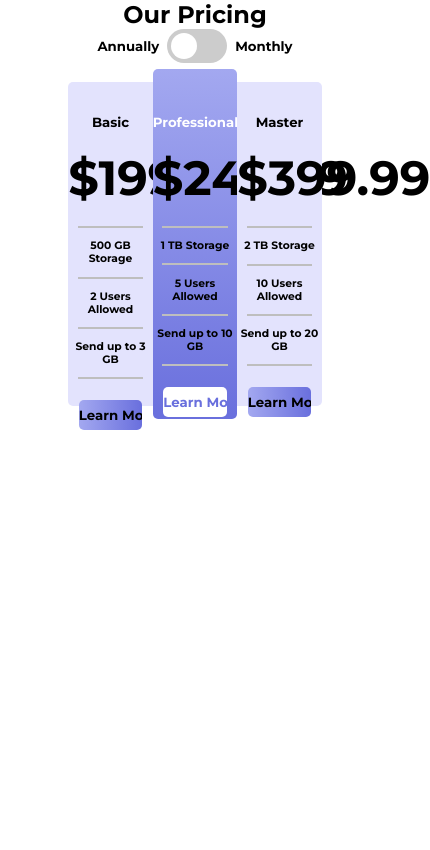
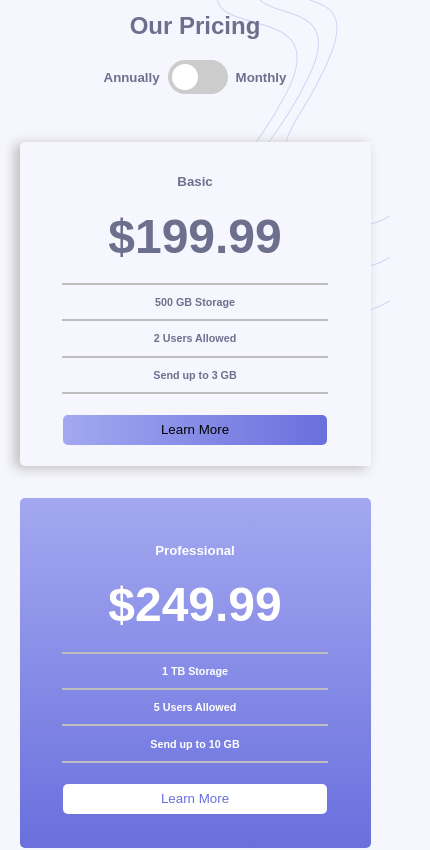
Before and after one commit to adekniyi/pricing-component-with-toggle, a plain HTML site: page index.html in a window 390 px wide. Shown: the top 850 px of the page, 430 px wide, since content can reach past the window. Drawn offline with Linux system fonts and the light colour scheme.

Commit message:
second commit

```diff
--- a/index.html
+++ b/index.html
@@ -6,7 +6,7 @@
 
   <link rel="icon" type="image/png" sizes="32x32" href="./images/favicon-32x32.png">
   <link rel="stylesheet" href="style.css">
-  <link href="https://fonts.googleapis.com/css2?family=Montserrat:wght@700&display=swap" rel="stylesheet">
+  <!-- <link href="https://fonts.googleapis.com/css2?family=Montserrat:wght@700&display=swap" rel="stylesheet"> -->
   <title>Frontend Mentor | [Challenge Name Here]</title>
 
   <!-- Feel free to remove these styles or customise in your own stylesheet 👍 -->
--- a/style.css
+++ b/style.css
@@ -3,15 +3,28 @@
     padding: 0;
     font-family: 'Montserrat', sans-serif;
 }
+body{
+  background-color: hsl(240, 78%, 98%);
+  background-image: url('./images/bg-top.svg'), url('./images/bg-bottom.svg');
+  background-position: top -15px right -10px, bottom -10px left -10px;
+  background-repeat: no-repeat;
+  background-size: 330px;
+  background-attachment: fixed;
+}
 
 .write{
     text-align: center;
+    margin-top: 3%;
+    color: hsl(233, 13%, 49%);
+}
+.write h5{
+  padding-top: 1.3rem;
 }
 
 .container{
     display: flex;
     margin: 0 auto;
-    margin-top: 1.5%;
+    margin-top: 3rem;
     width: 65%;
     justify-content: center;
     align-items: center;
@@ -38,24 +51,28 @@
 .grid1{
     border-top-left-radius: 5px;
     border-bottom-left-radius: 5px;
+    box-shadow: -5px 2px 12px 1px hsl(0, 0%, 76%);
 }
 .grid3{
     border-top-right-radius: 5px;
     border-bottom-right-radius: 5px;
+    box-shadow: 5px 2px 12px 1px hsl(0, 0%, 73%);
 }
 .grid1,.grid3{
     height: 300px;
-    background-color: hsl(240, 86%, 94%);
+    color: hsl(233, 13%, 49%);
+    background-color: hsl(240, 78%, 98%);
     padding-bottom: 1.5rem;
+
 }
 .grid2{
     height: 350px;
     border-radius: 5px;
+    color: white;
     background-image: Linear-gradient(hsl(236, 72%, 79%),hsl(237, 63%, 64%));
 }
 .grid2 h5{
     padding-top: 2.8rem;
-    color: white;
  }
 
  input{
@@ -157,3 +174,37 @@ hr{
   .slider.round:before {
     border-radius: 50%;
   }
+
+
+
+
+    /* responsveness */
+
+
+    @media only screen and (max-width: 960px) {
+      .container{
+        width: 80%;
+    }
+    }
+
+
+    @media only screen and (max-width: 480px) {
+      body{
+        background-color: hsl(240, 78%, 98%);
+        background-image: url('./images/bg-top.svg'), url('./images/bg-bottom.svg');
+        background-position: top -15px right -10px, bottom -10px left -10px;
+        background-repeat: no-repeat;
+        background-size: 190px;
+        background-attachment: scroll;
+      }
+      .container{
+        display: flex;
+        flex-direction: column;
+        width: 90%;
+    }
+    .grid{
+      width: 100%;
+      margin-bottom: 2rem;
+      /* background-color: hsl(0, 0%, 26%); */
+  }
+    }
```
